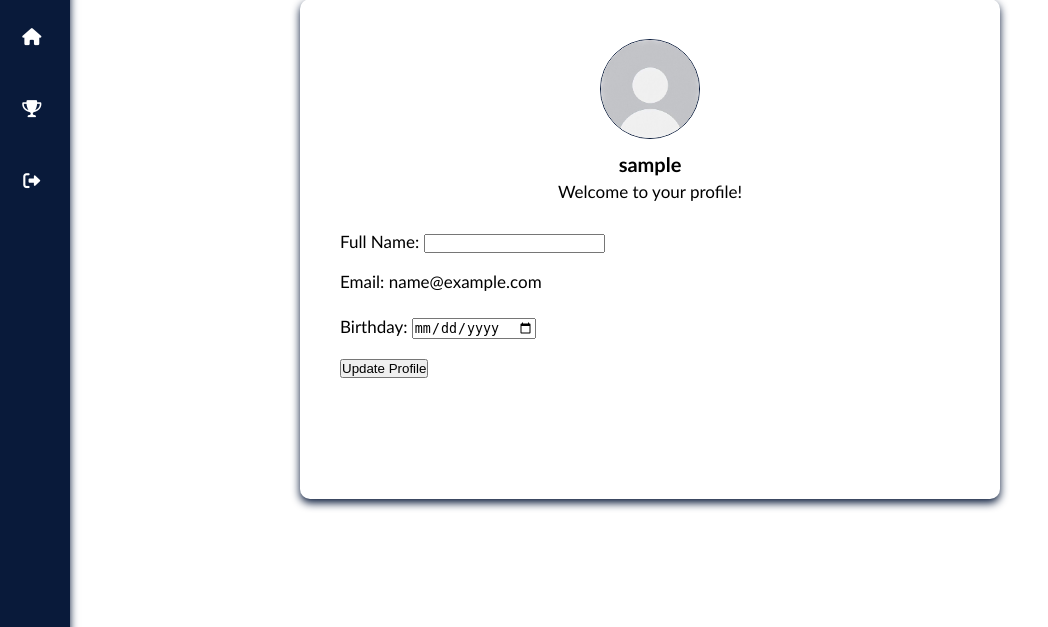
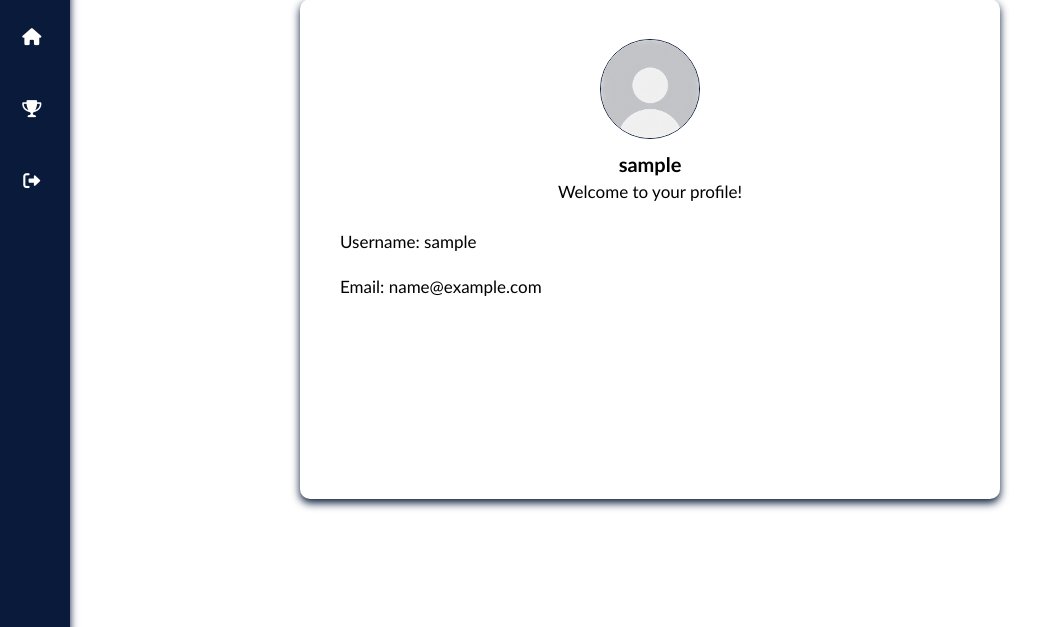
Before and after one commit to PreciousEzeigbo/Thinky-Tots, a Flask app: page /profile in a window 1280 px wide. Shown: the part 101-728 px from the top of the page, without its empty margins (0-1048 px from the left). Run offline with Flask 3, Linux system fonts and the light colour scheme; the visitor is signed in with stand-in values (Sample User, id 1); data comes from the database, SQL or seed files in the repository.

Commit message:
Added update on comment to the above files (home.html login.html register.html profile.html)

```diff
--- a/public/templates/profile.html
+++ b/public/templates/profile.html
@@ -3,37 +3,49 @@
 <head>
     <meta charset="UTF-8">
     <meta name="viewport" content="width=device-width, initial-scale=1.0">
-    <title>Home Page</title>
+    <!-- Title of the webpage displayed in the browser tab -->
+    <title>Profile Page</title>
     <link href="https://cdnjs.cloudflare.com/ajax/libs/font-awesome/6.0.0-beta3/css/all.min.css" rel="stylesheet">
+    <!-- Link to external CSS for styling the dashboard page -->
     <link rel="stylesheet" href="{{ url_for('static', filename='css/home.css') }}">
+    <!-- Link to external CSS for styling the profile page -->
     <link rel="stylesheet" href="{{ url_for('static', filename='css/profile.css') }}">
 </head>
 <body>
     <header>
+        <!-- Logo section -->
         <div class="thinkytots">
             <img src="{{ url_for('static', filename='images/thinkytots.jpg') }}" alt="thinkytots-image" class="thinkytots-logo">
         </div>
+        <!-- Menu button icon (triggers a menu toggle function when clicked) -->
         <i class="fa-solid fas fa-bars" id="menu-button" onclick="menuButtonClicked()"></i>
 
+        <!-- User profile section -->
         <div class="user">
             <a href="{{ url_for('public.profile') }}">
                 <img src="{{ url_for('static', filename='images/profile.jpg') }}" alt="user-image" class="user-profile">
             </a>
+            <!-- Display current logged-in user's username -->
             <span id="username">{{ current_user.username }}</span>
         </div>
     </header>
+
+    <!-- Sidebar with navigation links -->
     <div class="sidebar">
         <ul>
+            <!-- Dashboard link -->
             <li>
                 <a href="{{ url_for('public.home') }}"><i class="fa-solid fas fa-home"></i>
                 <span class="nav-text">Dashboard</span></a>
                 <span class="tooltip">Dashboard</span>
             </li>
+            <!-- Score link -->
             <li>
-                <a href="{{ url_for('public.scores') }}"><i class="fa-solid fas fa-trophy"></i>
+                <a href="{{ url_for('public.main_scores') }}"><i class="fa-solid fas fa-trophy"></i>
                 <span class="nav-text">Score</span></a>
                 <span class="tooltip">Score</span>
             </li>
+            <!-- Logout link -->
             <li>
                 <a href="{{ url_for('public.logout') }}"><i class="fa-solid fas fa-sign-out-alt"></i>
                 <span class="nav-text">Logout</span></a>
@@ -42,30 +54,24 @@
         </ul>
     </div>
 
+    <!-- Profile section displaying user details -->
     <section class="profile-container">
         <div class="profile">
             <img src="{{ url_for('static', filename='images/profile.jpg') }}" alt="profile image" class="profile-image">
             <h1 id="username">{{ current_user.username }}</h1>
             <p>Welcome to your profile!</p>
         </div>
+
+        <!-- Section displaying user-specific information -->
         <div class="profile-info">
-            <form id="form" method="POST" action="{{ url_for('public.profile') }}">
-                <div>
-                    <label>Full Name:</label>
-                    <input type="text" id="fullName" name="fullName" value="{{ current_user.full_name or '' }}" required>
-                </div>
+            <div id="form" method="POST" action="{{ url_for('public.profile') }}">
+                <p id="username">Username: {{ current_user.username }}</p>
                 <p id="email">Email: {{ current_user.email }}</p>
-                <div>
-                    <label>Birthday:</label>
-                    <input type="date" id="birthday" name="birthday" value="{{ current_user.birthday or '' }}" required>
-                </div>
-
-                <div>
-                    <button type="submit">Update Profile</button>
-                </div>
-            </form>
+            </div>
         </div>
     </section>
+
+    <!-- Link to external JavaScript for dashboard page functionality -->
     <script src="{{ url_for('static', filename='js/home.js') }}"></script>
 </body>
 </html>
```
Also changed, not shown: public/templates/home.html (+18 -1 lines), public/templates/login.html (+16 -8 lines), public/templates/register.html (+17 -9 lines).
